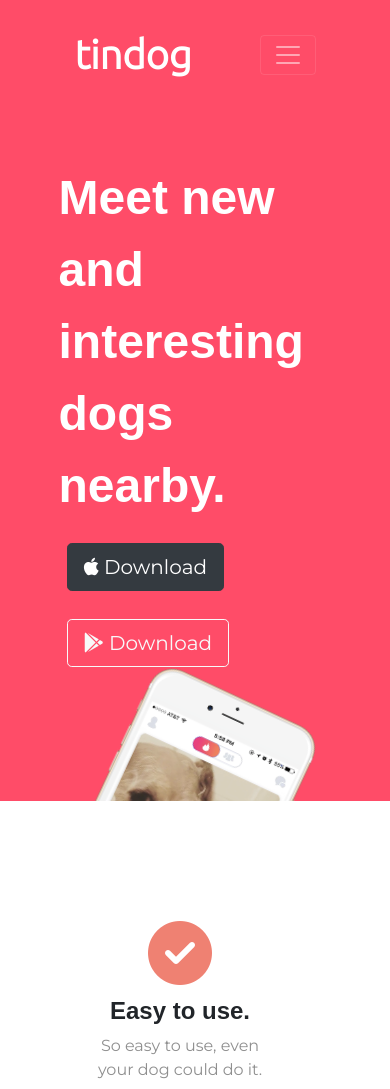
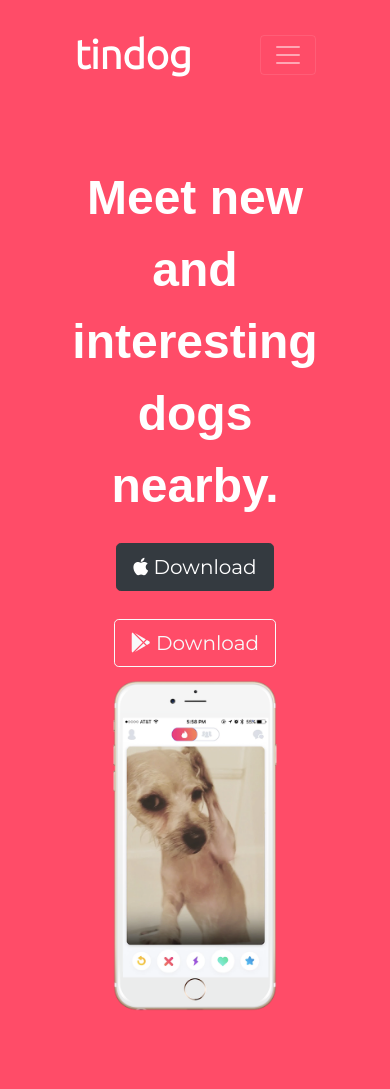
Before and after one commit to NaveendraKularatne/2022-web-development-bootcamp, a plain HTML site: page 3. Bootstrap/TinDog/index.html in a window 390 px wide. Shown: the top 1089 px of the page. Drawn offline with nearby package versions, Linux system fonts and the light colour scheme.

Commit message:
Add css Media Query Breakpoints

```diff
--- a/3. Bootstrap/TinDog/Styles/style.css
+++ b/3. Bootstrap/TinDog/Styles/style.css
@@ -138,3 +138,15 @@ h3{
 .pricing-column{
     padding: 3% 2%;
 }
+
+/* Resposive by css media queries */
+@media (max-width:991.20px){
+    #title{
+        text-align: center;
+    }
+
+    .title-image{
+        position: static;
+        transform: rotate(0);
+    }
+}
```
